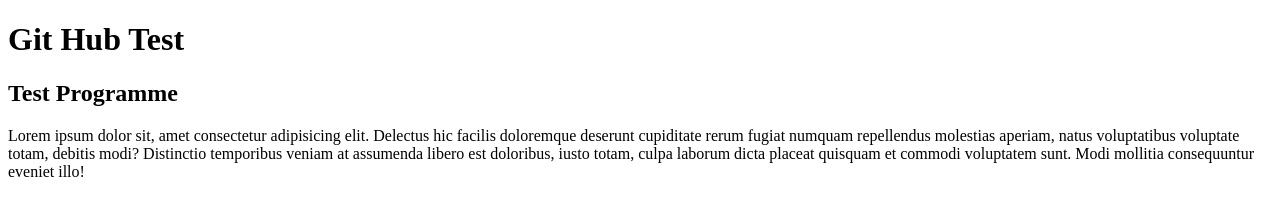
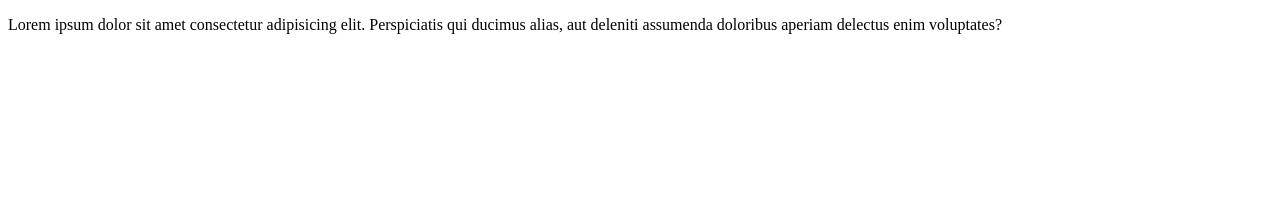
Before and after one commit to Delower89/Test, a plain HTML site: page index.html in a window 1280 px wide. Drawn offline with Linux system fonts and the light colour scheme.

Commit message:
ptag-added

```diff
--- a/index.html
+++ b/index.html
@@ -6,8 +6,6 @@
     <title>Dear Test</title>
 </head>
 <body>
-    <h1>Git Hub Test</h1>
-    <h2> Test Programme</h2>
-    <p>Lorem ipsum dolor sit, amet consectetur adipisicing elit. Delectus hic facilis doloremque deserunt cupiditate rerum fugiat numquam repellendus molestias aperiam, natus voluptatibus voluptate totam, debitis modi? Distinctio temporibus veniam at assumenda libero est doloribus, iusto totam, culpa laborum dicta placeat quisquam et commodi voluptatem sunt. Modi mollitia consequuntur eveniet illo!</p>
+    <p>Lorem ipsum dolor sit amet consectetur adipisicing elit. Perspiciatis qui ducimus alias, aut deleniti assumenda doloribus aperiam delectus enim voluptates?</p>
 </body>
 </html>
```
